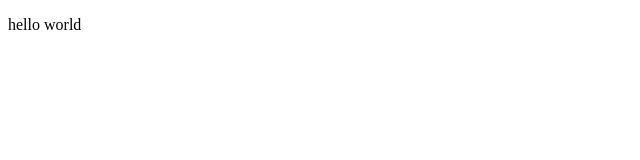
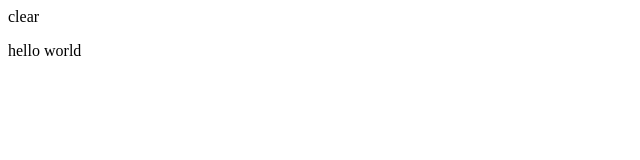
Before and after one commit to surojit-1/first-demo, a plain HTML site: page index.html in a window 1280 px wide. Shown: the whole page, without its empty margins (0-640 px from the left). Drawn offline with Linux system fonts and the light colour scheme.

```diff
--- a/index.html
+++ b/index.html
@@ -5,7 +5,8 @@
     <meta name="viewport" content="width=device-width, initial-scale=1.0">
     <title>Document</title>
 </head>
-<body>
+<body>clear
+
     <p>hello world</p>
 </body>
 </html>
```
